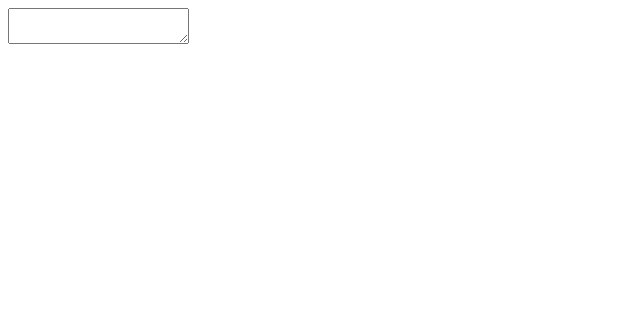
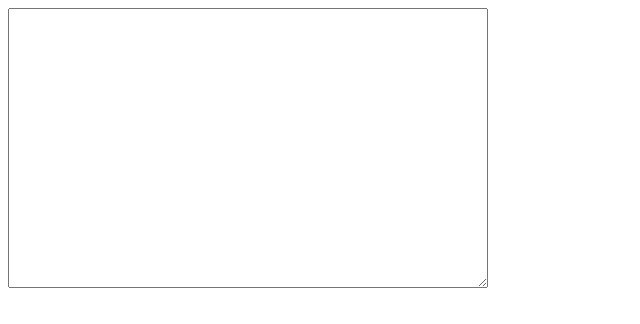
Before and after one commit to FishieCat/html-textarea-example, a plain HTML site: page index.html in a window 1280 px wide. Shown: the whole page, without its empty margins (0-640 px from the left). Drawn offline with Linux system fonts and the light colour scheme.

Commit message:
too annoying at native resolution

```diff
--- a/index.html
+++ b/index.html
@@ -1,4 +1,4 @@
 <html><head><title>HTML textarea example</title></head>
 <body>
-  <textarea></textarea>
+  <textarea style="width:480px;height:280px;"></textarea>
 </body></html>
```
